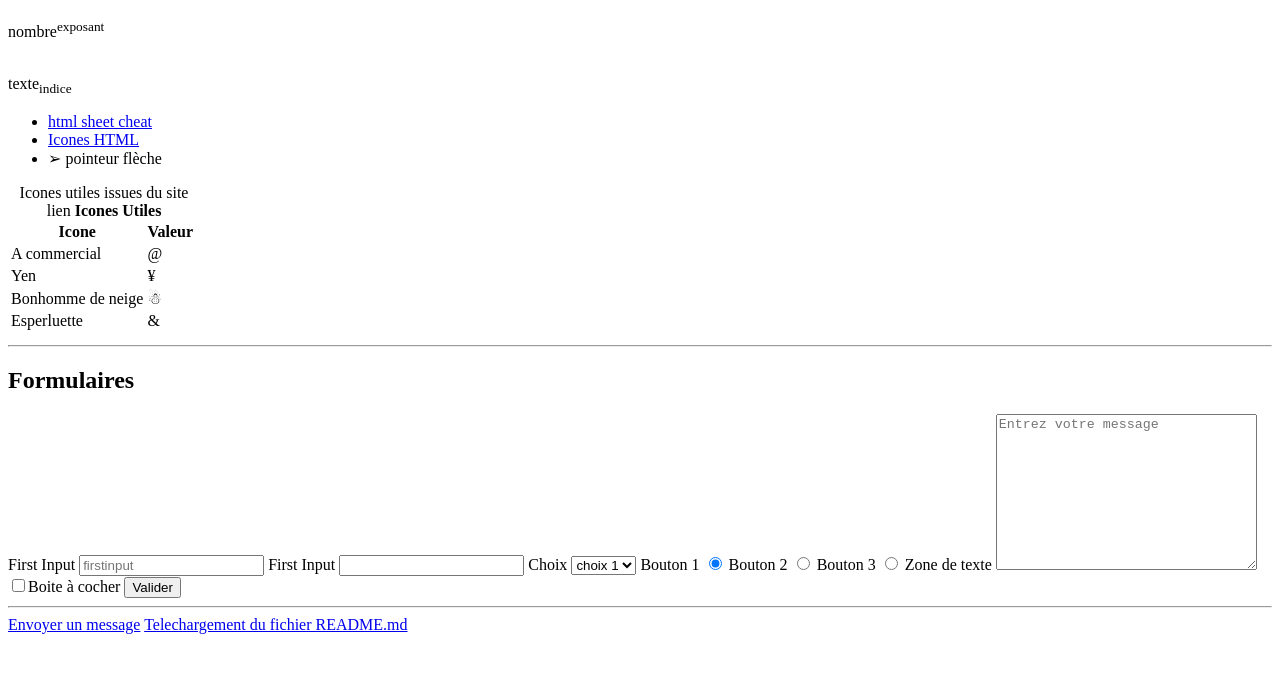
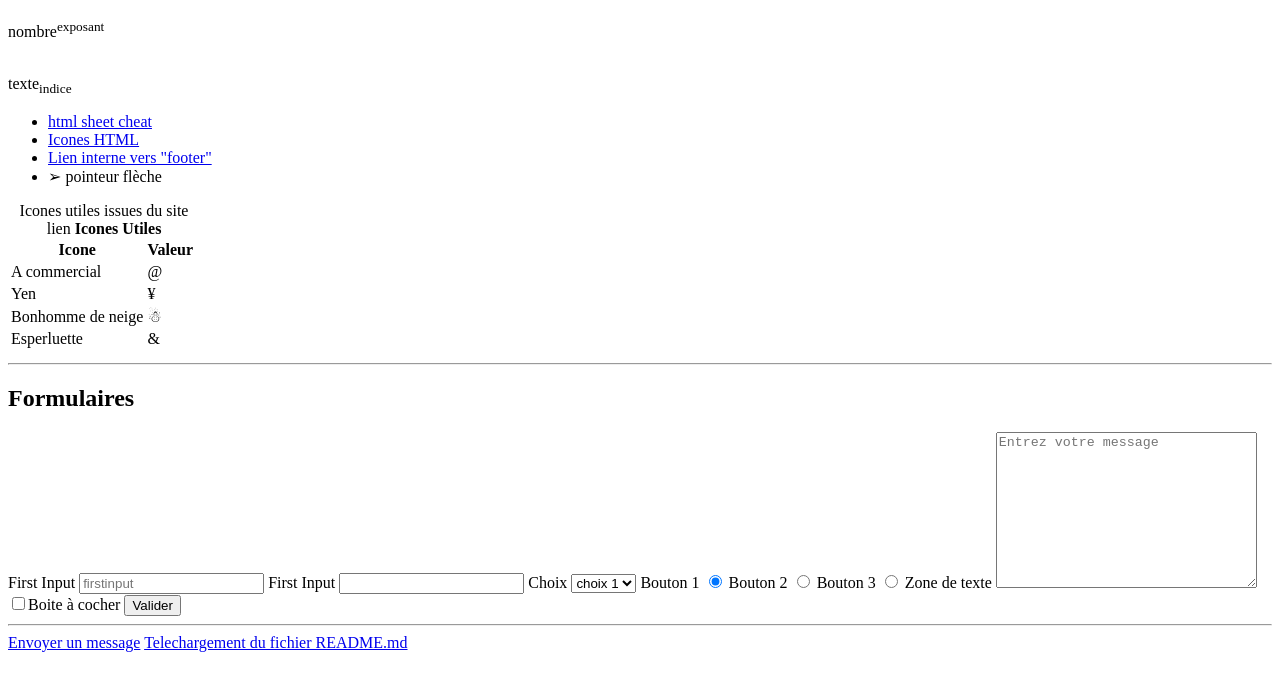
Before and after one commit to laurent-lezardon/FS-HTML-Cours, a plain HTML site: page index.html in a window 1280 px wide. Shown: the part 61-752 px from the top of the page. Drawn offline with Linux system fonts and the light colour scheme.

Commit message:
ajout liens

```diff
--- a/index.html
+++ b/index.html
@@ -36,6 +36,9 @@
           <a href="https://www.toptal.com/designers/htmlarrows/" target="_blank"
             >Icones HTML</a
           >
+        </li>
+        <li>
+          <a href="#footer">Lien interne vers "footer"</a>
         </li>
         <li>&#10146; pointeur flèche</li>
       </ul>
@@ -121,7 +124,7 @@
       <input type="submit" value="Valider" />
     </form>
     <hr />
-    <footer>
+    <footer id="footer">
       <a href="mailto:">Envoyer un message</a>
       <a href="./README.md" download="README"
         >Telechargement du fichier README.md</a
```
Also changed, not shown: favicon/HTML logo.png (added), favicon/Lezardon logo.jpg (added).
